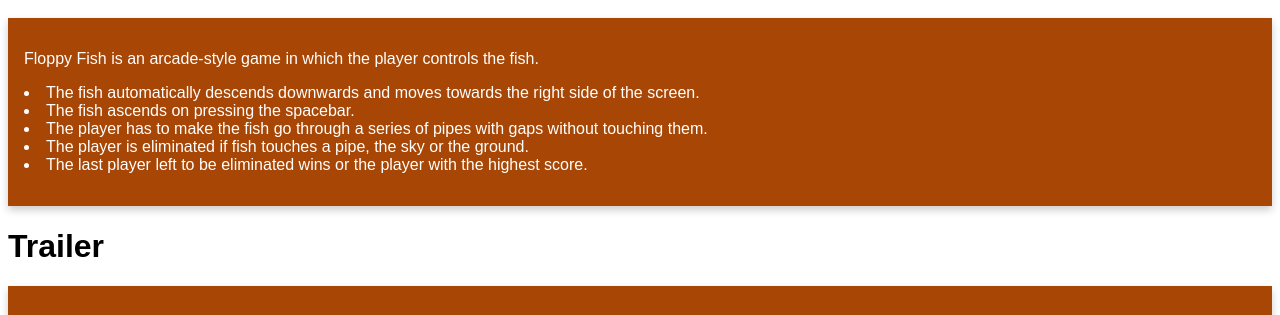
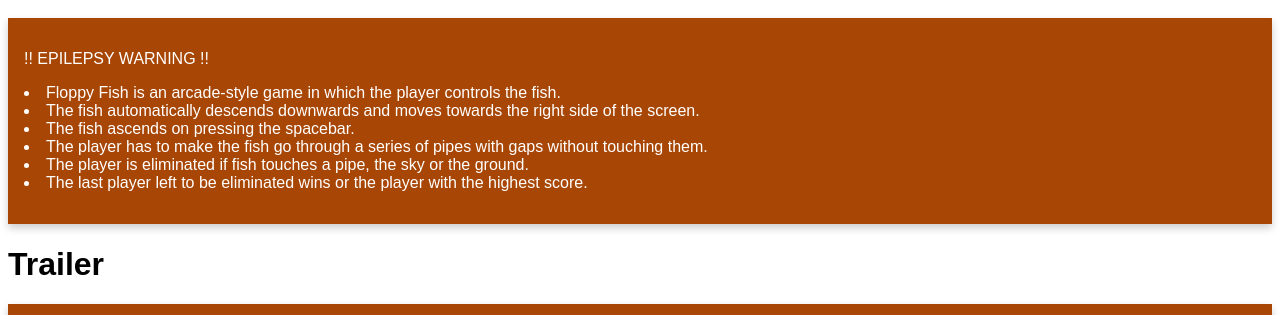
Before and after one commit to F28WP-Dubai-jarbs/chickeninfected, a website: page Webpage/aboutgame.html in a window 1280 px wide. Shown: the part 484-799 px from the top of the page. Drawn offline with Linux system fonts and the light colour scheme.

Commit message:
added epilepsy warning

```diff
--- a/Webpage/aboutgame.html
+++ b/Webpage/aboutgame.html
@@ -22,7 +22,8 @@
     <div class="row">
       <div class="column2">
         <div class="card1">
-          <p>Floppy Fish is an arcade-style game in which the player controls the fish.
+          <p> !! EPILEPSY WARNING !!
+            <li>Floppy Fish is an arcade-style game in which the player controls the fish.</li>
 
             <li> The fish automatically descends downwards and moves towards the right side of the screen.</li>
            <li> The fish ascends on pressing the spacebar.</li>
```
